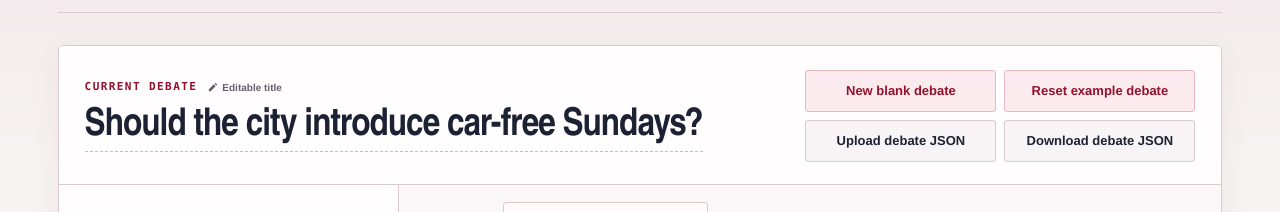
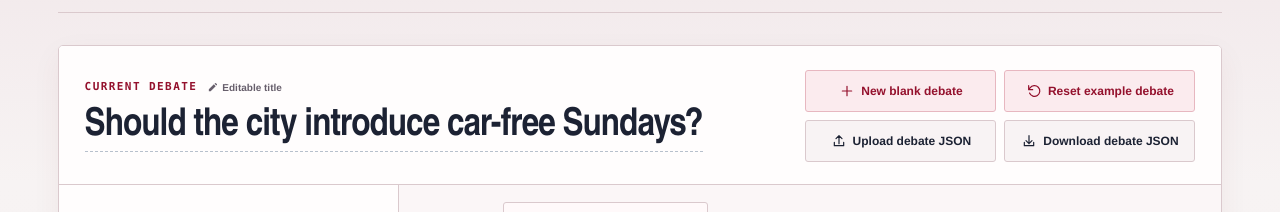
Before and after one commit to HumphreyCurtis/Argupedia-Prototype, a website built with Vite: page index.html in a window 1280 px wide. Shown: the part 127-339 px from the top of the page. Built offline with nearby package versions, Linux system fonts and the light colour scheme.

Commit message:
Add icons to debate controls

```diff
--- a/index.html
+++ b/index.html
@@ -52,10 +52,22 @@
               <h2 id="workspace-title" contenteditable="true" spellcheck="true" aria-label="Debate title"></h2>
             </div>
             <div class="file-actions" aria-label="Debate file controls">
-              <button class="button button-replace" id="new-debate" type="button" title="Clear the workspace and start a blank debate">New blank debate</button>
-              <button class="button button-replace" id="reset-debate" type="button" title="Restore the original example debate">Reset example debate</button>
-              <button class="button button-file" id="import-debate" type="button" title="Open an editable debate from a JSON file">Upload debate JSON</button>
-              <button class="button button-file" id="export-debate" type="button" title="Save this editable debate as a JSON file">Download debate JSON</button>
+              <button class="button button-replace" id="new-debate" type="button" title="Clear the workspace and start a blank debate">
+                <svg aria-hidden="true" viewBox="0 0 24 24"><path d="M12 5v14M5 12h14"/></svg>
+                <span>New blank debate</span>
+              </button>
+              <button class="button button-replace" id="reset-debate" type="button" title="Restore the original example debate">
+                <svg aria-hidden="true" viewBox="0 0 24 24"><path d="M4 4v6h6M5.3 15a8 8 0 1 0 .8-7.6L4 10"/></svg>
+                <span>Reset example debate</span>
+              </button>
+              <button class="button button-file" id="import-debate" type="button" title="Open an editable debate from a JSON file">
+                <svg aria-hidden="true" viewBox="0 0 24 24"><path d="M12 16V4m0 0L7.5 8.5M12 4l4.5 4.5M5 14v5h14v-5"/></svg>
+                <span>Upload debate JSON</span>
+              </button>
+              <button class="button button-file" id="export-debate" type="button" title="Save this editable debate as a JSON file">
+                <svg aria-hidden="true" viewBox="0 0 24 24"><path d="M12 4v12m0 0 4.5-4.5M12 16l-4.5-4.5M5 14v5h14v-5"/></svg>
+                <span>Download debate JSON</span>
+              </button>
               <input id="debate-file" type="file" accept="application/json,.json" hidden />
             </div>
           </div>
--- a/src/styles.css
+++ b/src/styles.css
@@ -64,7 +64,8 @@ a:hover { color: var(--red); }
 #workspace-title { min-width: 260px; margin: 0; padding-bottom: 3px; font: 750 clamp(27px, 3vw, 42px)/1.12 var(--display); letter-spacing: -.025em; border-bottom: 1px dashed #b7c0cc; cursor: text; }
 #workspace-title:hover, #workspace-title:focus { border-bottom-color: var(--red); }
 .file-actions { display: grid; grid-template-columns: repeat(2, minmax(155px, 1fr)); gap: 8px; width: min(100%, 390px); margin-left: auto; }
-.file-actions .button { width: 100%; }
+.file-actions .button { width: 100%; gap: 6px; padding-inline: 8px; font-size: 12px; }
+.file-actions .button svg { width: 16px; height: 16px; flex: 0 0 auto; fill: none; stroke: currentColor; stroke-width: 1.8; stroke-linecap: round; stroke-linejoin: round; }
 .workspace-grid { display: grid; grid-template-columns: minmax(265px, 340px) minmax(0, 1fr); gap: 0; align-items: stretch; }
 .composer, .graph-panel, .argument-list-section { background: var(--white); }
 .composer { padding: 26px; }
```
Also changed, not shown: public/assets/argupedia-graph.png, public/assets/argupedia-social-preview.png, public/assets/argupedia-workspace.png.
